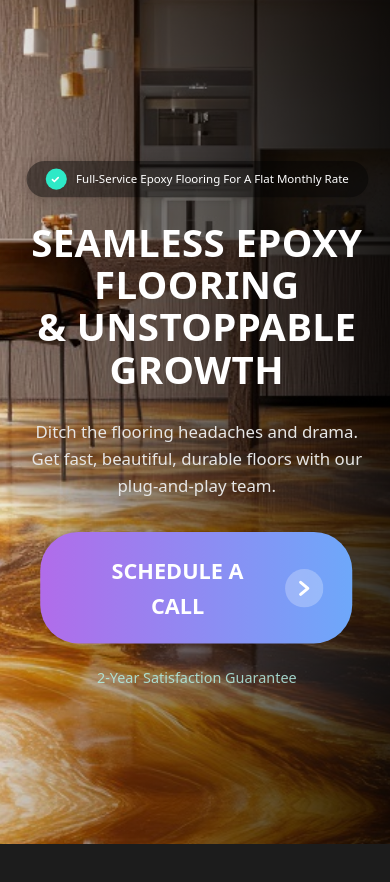
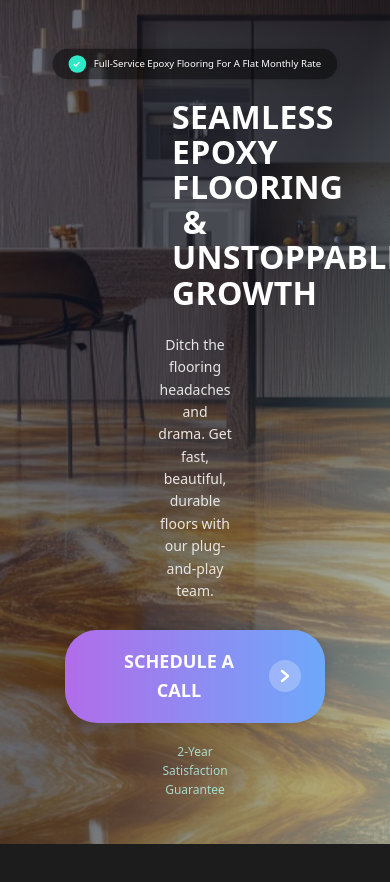
Before and after one commit to celalzamanoglu/epoxy-flooring, a Next.js app: page / in a window 390 px wide. Shown: the top 882 px of the page. Built offline with nearby package versions, Linux system fonts and the light colour scheme.

Commit message:
fix: hero content gets blurry and low res on refresh + in mobile screens

```diff
--- a/src/app/globals.css
+++ b/src/app/globals.css
@@ -21,7 +21,7 @@
 }
 
 html {
-  /* Removed scroll-behavior since we're using Lenis */
+  /* Lenis works best with the default scroll behavior */
 }
 
 body {
@@ -34,8 +34,8 @@ body {
     rgb(var(--background-start-rgb));
   font-family: system-ui, -apple-system, BlinkMacSystemFont, 'Segoe UI', Roboto, sans-serif;
   line-height: 1.6;
+  /* Only prevent horizontal overflow */
   overflow-x: hidden;
-  /* Removed scroll-behavior since we're using Lenis */
 }
 
 /* Custom scrollbar */
--- a/src/app/layout.tsx
+++ b/src/app/layout.tsx
@@ -59,6 +59,12 @@ export default function RootLayout({
 }>) {
   return (
     <html lang="en">
+      <head>
+        <meta
+          name="viewport"
+          content="width=device-width, initial-scale=1.0, maximum-scale=1.0, user-scalable=no"
+        />
+      </head>
       <body className={`${inter.variable} font-sans antialiased`}>
         {children}
       </body>
--- a/src/components/HeroContent.module.css
+++ b/src/components/HeroContent.module.css
@@ -1,7 +1,7 @@
 .heroContentWrapper {
   position: relative;
-  width: 100%;
-  height: 100%;
+  width: 30vw;
+  height: 30vh;
   display: flex;
   align-items: center;
   justify-content: center;
@@ -11,7 +11,6 @@
   position: absolute;
   inset: 0;
   z-index: 1;
-  background: linear-gradient(90deg, rgba(0,0,0,0) 0%, rgba(0,0,0,0.85) 100%);
   pointer-events: none;
 }
 
@@ -22,8 +21,9 @@
   flex-direction: column;
   align-items: center;
   justify-content: center;
-  width: 170%;
+  width: 100%;
   text-align: center;
+  padding: 0 2rem;
 }
 
 .infoBox {
--- a/src/components/HeroContent.tsx
+++ b/src/components/HeroContent.tsx
@@ -1,18 +1,13 @@
 import React from "react";
 import styles from "./HeroContent.module.css";
-import { motion, MotionValue } from "framer-motion";
 import Button from "./Button";
 
-interface HeroContentProps {
-  contentScale: MotionValue<number>;
-}
-
-const HeroContent: React.FC<HeroContentProps> = ({ contentScale }) => (
+const HeroContent: React.FC = () => (
   <div className={styles.heroContentWrapper}>
     {/* Blurred Gradient Overlay */}
     <div className={styles.heroOverlay} />
     {/* Content */}
-    <motion.div className={styles.heroContent} style={{ scale: contentScale }}>
+    <div className={styles.heroContent}>
       {/* Info Box with Checkmark */}
       <div className={styles.infoBox}>
         <span className={styles.checkCircle}>
@@ -50,7 +45,7 @@ const HeroContent: React.FC<HeroContentProps> = ({ contentScale }) => (
       <Button className={styles.heroButton}>SCHEDULE A CALL</Button>
       {/* Guarantee Text */}
       <div className={styles.guaranteeText}>2-Year Satisfaction Guarantee</div>
-    </motion.div>
+    </div>
   </div>
 );
 
--- a/src/components/HeroSection.module.css
+++ b/src/components/HeroSection.module.css
@@ -5,9 +5,9 @@
 
 .sticky {
   position: sticky;
-  overflow: hidden;
   top: 0;
   height: 100vh;
+  overflow: hidden;
 }
 
 .el {
@@ -98,7 +98,6 @@
   position: absolute;
   inset: 0;
   z-index: 1;
-  background: linear-gradient(90deg, rgba(255,255,255,0.10) 0%, rgba(0,0,0,0.85) 100%);
   backdrop-filter: blur(8px);
   pointer-events: none;
 }
@@ -189,3 +188,31 @@
   margin-top: 1.2rem;
   opacity: 0.85;
 }
+
+.heroSectionRoot {
+  position: relative;
+  width: 100%;
+  height: 100%;
+}
+
+.heroContentOverlay {
+  position: absolute;
+  top: 0;
+  left: 0;
+  width: 100%;
+  height: 100%;
+  display: flex;
+  align-items: center;
+  justify-content: center;
+  z-index: 10;
+  pointer-events: none;
+}
+
+.heroContentOverlay > * {
+  pointer-events: auto;
+  width: 100%;
+  height: 100%;
+  display: flex;
+  align-items: center;
+  justify-content: center;
+}
--- a/src/components/HeroSection.tsx
+++ b/src/components/HeroSection.tsx
@@ -1,7 +1,7 @@
 "use client";
 
 import { motion, useScroll, useTransform } from "framer-motion";
-import { useRef, useMemo } from "react";
+import { useRef, useMemo, useState, useEffect } from "react";
 
 import styles from "./HeroSection.module.css";
 import HeroContent from "./HeroContent";
@@ -17,6 +17,25 @@ interface Cell {
 
 export function HeroSection() {
   const container = useRef(null);
+  const [isXLargeScreen, setIsXLargeScreen] = useState(false);
+  const [isLargeScreen, setIsLargeScreen] = useState(false);
+  const [isMediumScreen, setIsMediumScreen] = useState(false);
+  const [isSmallScreen, setIsSmallScreen] = useState(false);
+  const [isXSmallScreen, setIsXSmallScreen] = useState(false);
+
+  useEffect(() => {
+    const checkScreenSize = () => {
+      setIsXLargeScreen(window.innerWidth >= 1920);
+      setIsLargeScreen(window.innerWidth >= 1280);
+      setIsMediumScreen(window.innerWidth >= 1024);
+      setIsSmallScreen(window.innerWidth >= 768);
+      setIsXSmallScreen(window.innerWidth < 768);
+    };
+
+    checkScreenSize();
+    window.addEventListener("resize", checkScreenSize);
+    return () => window.removeEventListener("resize", checkScreenSize);
+  }, []);
 
   // Track scroll progress for the hero section
   const { scrollYProgress } = useScroll({
@@ -24,12 +43,31 @@ export function HeroSection() {
     offset: ["start start", "end end"],
   });
 
-  // Single scale transform for the entire grid
-  const scale = useTransform(scrollYProgress, [0, 0.8], [4, 1]);
-  // Content scales up as parent zooms out
-  const contentScale = useTransform(scrollYProgress, [0, 0.3], [0.3, 0.4]);
+  // Scale the grid
+  const gridScale = useTransform(scrollYProgress, [0, 0.8], [3.8, 1]);
 
-  // Memoize cells array to prevent unnecessary re-renders
+  // Define the end scale for the content based on screen size
+  // It shrinks less on smaller screens to prevent overflow
+  const contentEndScale = isXLargeScreen
+    ? 0.6
+    : isLargeScreen
+    ? 0.4
+    : isMediumScreen
+    ? 0.35
+    : isSmallScreen
+    ? 0.35
+    : isXSmallScreen
+    ? 0.35
+    : 0.5;
+
+  // Inverse scale for the content to maintain proportional size
+  const contentScale = useTransform(
+    scrollYProgress,
+    [0, 0.8],
+    [1, contentEndScale]
+  );
+
+  // Original 7-cell layout for larger screens
   const cells: Cell[] = useMemo(
     () => [
       {
@@ -88,37 +126,46 @@ export function HeroSection() {
   );
 
   return (
-    <section>
+    <section className={styles.heroSectionRoot}>
       {/* Main Container */}
       <div ref={container} className={styles.container}>
         {/* Sticky Container */}
         <div className={styles.sticky}>
-          {/* Single motion.div wrapping all cells */}
+          {/* Scaled grid background */}
           <motion.div
             style={{
-              scale: scale,
+              scale: gridScale,
               willChange: "transform",
             }}
             className="relative w-full h-full"
           >
             {cells.map((cell) => (
               <div key={cell.id} className={styles.el}>
-                {/* imageContainer equivalent */}
                 <div
                   className={`${styles.imageContainer} ${
                     cell.bgClass
                   } overflow-hidden ${cell.imageStyle || ""}`}
                 >
-                  {cell.isHero ? (
-                    <HeroContent contentScale={contentScale} />
-                  ) : (
-                    <div className="relative h-full w-full">
-                      <div className={`absolute inset-0 ${cell.imageStyle}`} />
-                    </div>
-                  )}
+                  {/* Only show image for all cells, not hero content */}
+                  <div className="relative h-full w-full">
+                    <div className={`absolute inset-0 ${cell.imageStyle}`} />
+                    {cell.id === "cell1" && (
+                      <div className="absolute inset-0 bg-gradient-to-br from-slate-900 via-gray-900 to-green-100 border-gray-700 opacity-60" />
+                    )}
+                  </div>
                 </div>
               </div>
             ))}
+          </motion.div>
+          {/* Absolutely centered, inversely-scaled hero content */}
+          <motion.div
+            className={styles.heroContentOverlay}
+            style={{
+              scale: contentScale,
+              willChange: "transform",
+            }}
+          >
+            <HeroContent />
           </motion.div>
         </div>
       </div>
```
